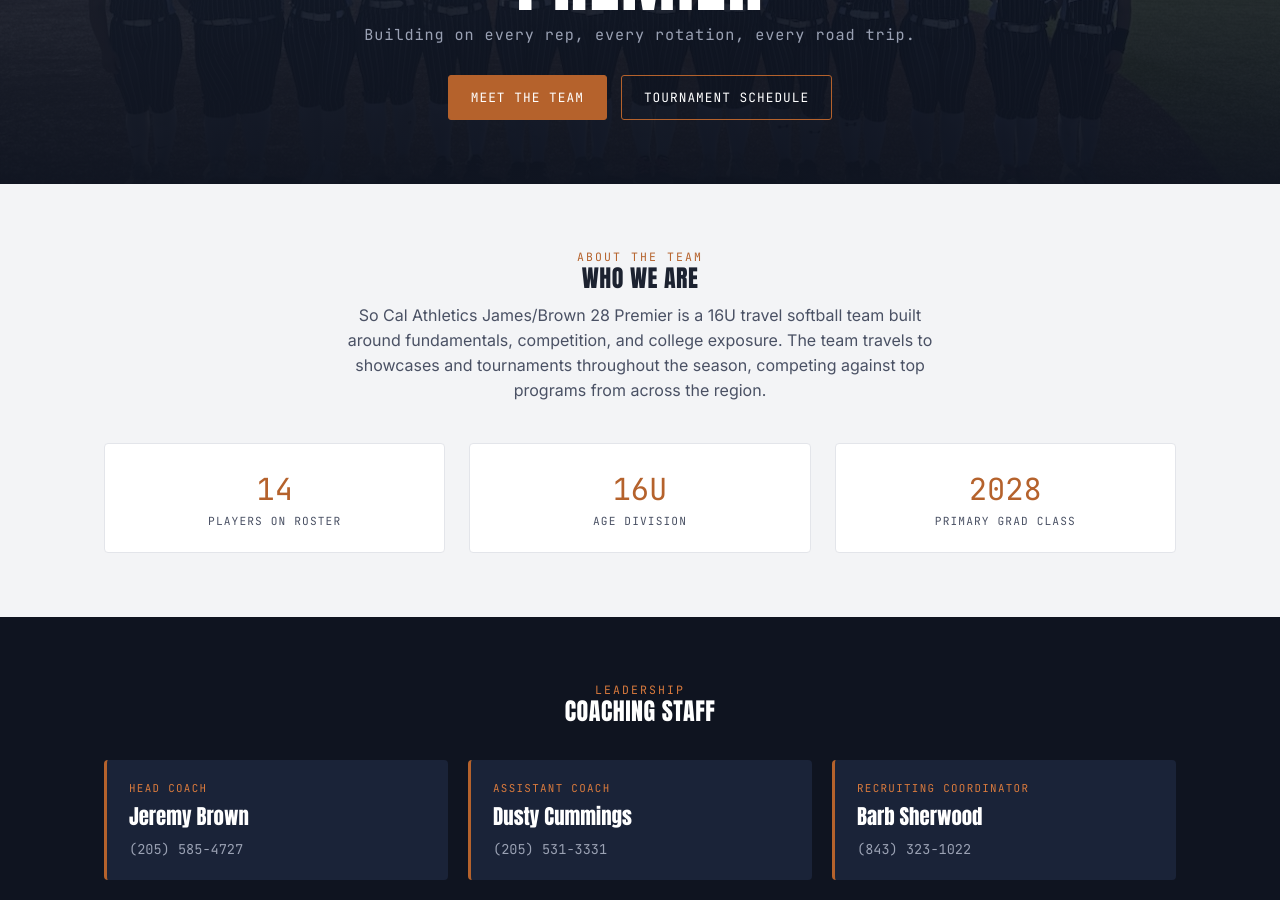
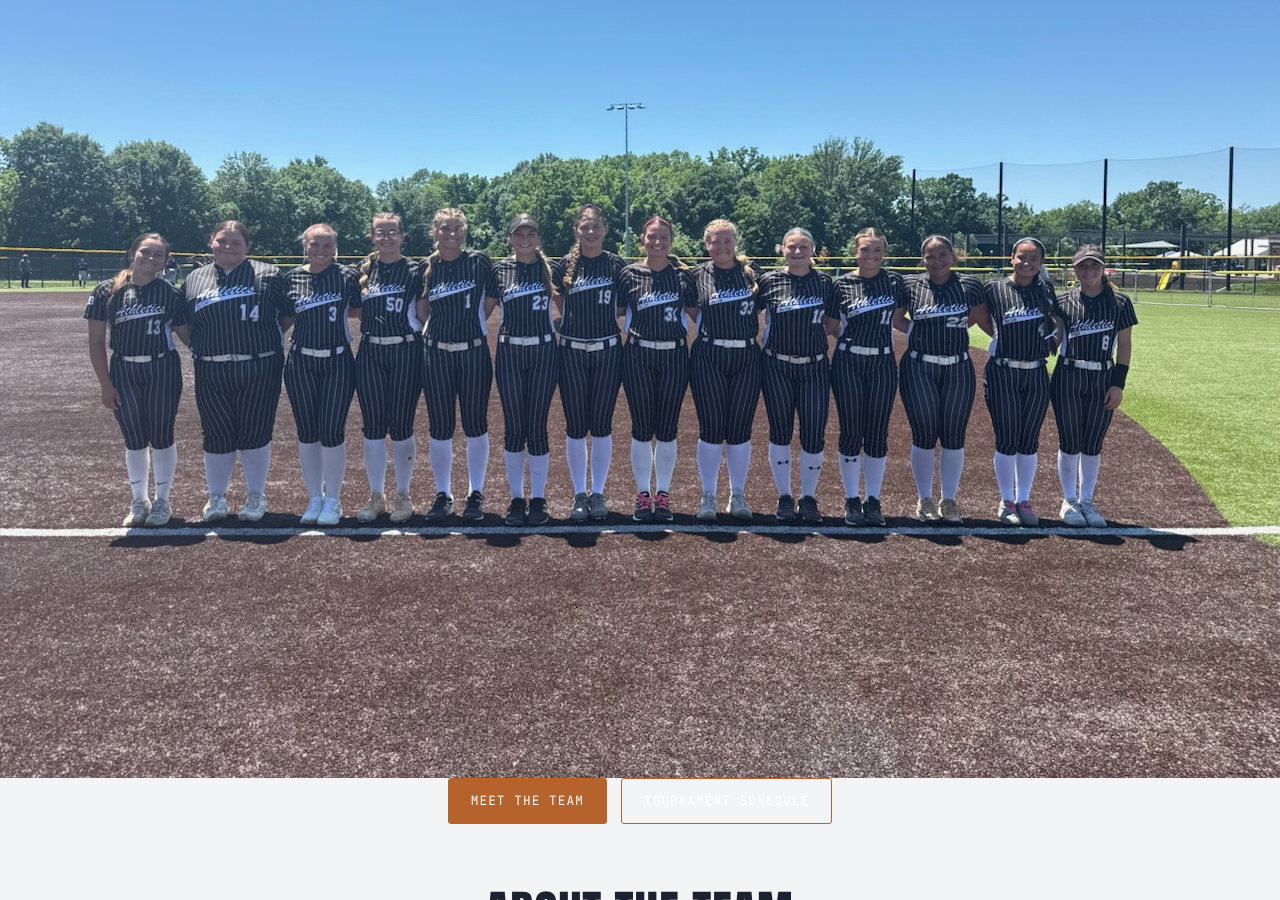
Before and after one commit to Jeff-Carver-Personal/SoCal-James-Brown-2028, a Jekyll site: the page built from index.md, in a window 1280 px wide and 900 px high, scrolled down 335 px. Built offline with Jekyll 4.4.1, drawn with Linux system fonts in a browser that asks for light colours.

Commit message:
Add files via upload

```diff
--- a/index.md
+++ b/index.md
@@ -2,25 +2,25 @@
 layout: default
 title: Home
 ---
-<section class="hero">
-  <img class="hero-photo" src="{{ '/assets/images/team-photo.jpg' | relative_url }}" alt="So Cal Athletics James/Brown 28 Premier team photo">
-  <div class="hero-scrim"></div>
-  <div class="hero-content wrap">
+<section class="team-intro">
+  <div class="banner-text">
     <div class="eyebrow">{{ site.team.age_division }} Travel Softball &middot; Est. Roster</div>
-    <h1 class="hero-title">{{ site.team.name }}</h1>
-    <div class="hero-sub">Building on every rep, every rotation, every road trip.</div>
-    <div class="hero-actions">
-      <a class="btn solid" href="{{ '/roster/' | relative_url }}">Meet the Team</a>
-      <a class="btn" href="{{ '/schedule/' | relative_url }}">Tournament Schedule</a>
-    </div>
+    <h1 class="banner-title">{{ site.team.name }}</h1>
+    <div class="banner-tagline">Building on every rep, every rotation, every road trip.</div>
+  </div>
+  <div class="team-photo-wrap">
+    <img src="{{ '/assets/images/team-photo.jpg' | relative_url }}" alt="So Cal Athletics James/Brown 28 Premier team photo">
+  </div>
+  <div class="hero-actions">
+    <a class="btn solid" href="{{ '/roster/' | relative_url }}">Meet the Team</a>
+    <a class="btn" href="{{ '/schedule/' | relative_url }}">Tournament Schedule</a>
   </div>
 </section>
 
 <section class="section">
   <div class="wrap">
     <div class="section-head">
-      <div class="eyebrow">About the Team</div>
-      <h2>Who We Are</h2>
+      <h2 style="font-size: clamp(2rem, 4vw, 3rem);">About the Team</h2>
       <p>
         So Cal Athletics James/Brown 28 Premier is a {{ site.team.age_division }} travel softball team
         built around fundamentals, competition, and college exposure. The team travels to
@@ -48,7 +48,6 @@ title: Home
 <section class="section dark">
   <div class="wrap">
     <div class="section-head">
-      <div class="eyebrow">Leadership</div>
       <h2>Coaching Staff</h2>
     </div>
     <div class="coach-grid">
```
